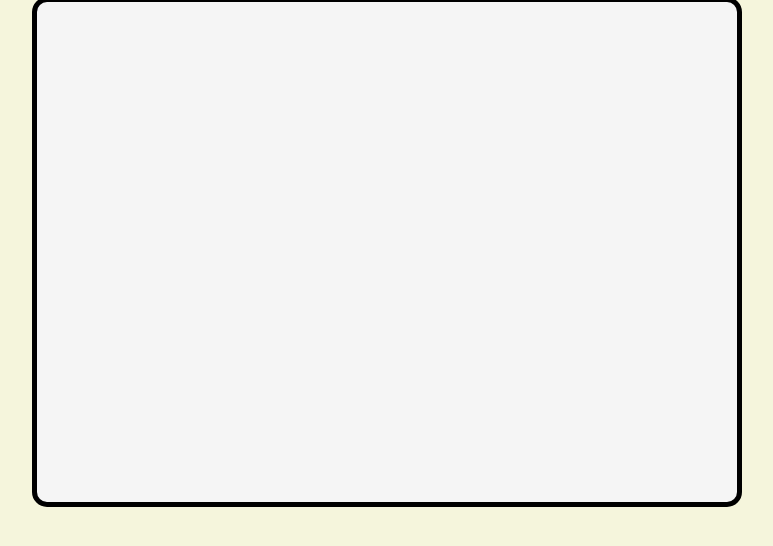
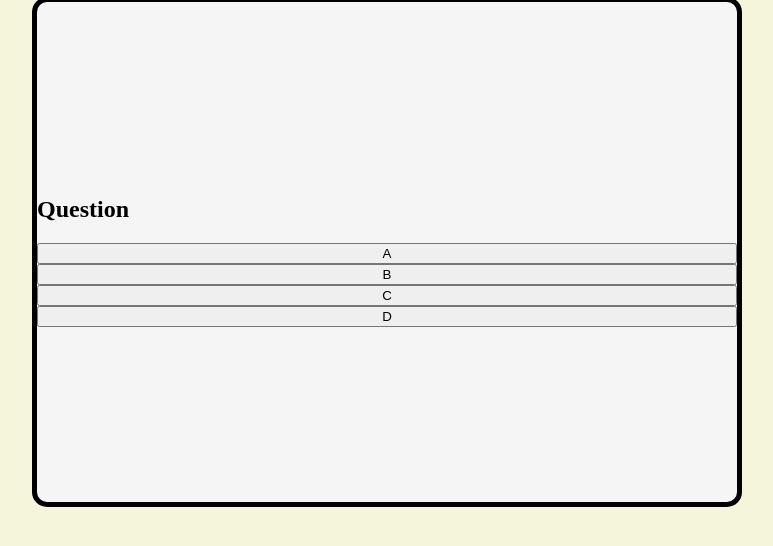
Before and after one commit to colmcca/quiz, a plain HTML site: page index.html in a window 1280 px wide. Shown: the part 112-658 px from the top of the page, without its empty margins (253-1026 px from the left). Drawn offline with Linux system fonts and the light colour scheme.

Commit message:
Added more styling

```diff
--- a/assets/css/style.css
+++ b/assets/css/style.css
@@ -14,6 +14,8 @@ text-align: center;
     height: 500px;
     width: 700px;
     display: flex;
+    flex-direction: column;
     background-color: whitesmoke;
     border-radius: 15px;
+    justify-content: center;
 }
--- a/index.html
+++ b/index.html
@@ -15,6 +15,12 @@
         <button>Start</button>
 
         <section id="quiz-card">
+            <h2 id="question">Question</h2>
+            <button id="answer-a" class="answers">A</button>
+            <button id="answer-b" class="answers">B</button>
+            <button id="answer-c" class="answers">C</button>
+            <button id="answer-d" class="answers">D</button>
+
 
         </section>
 
```
